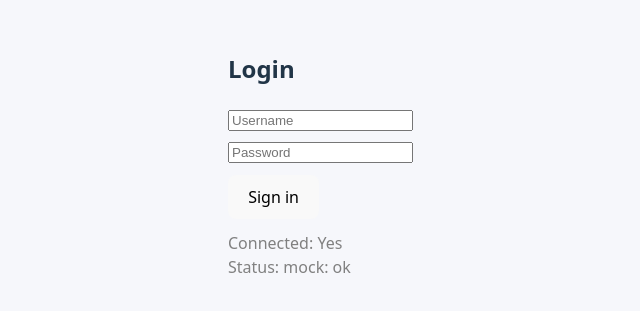
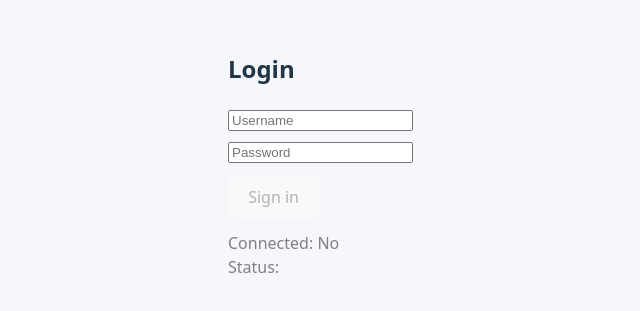
Before and after one commit to bhavikbhagwani/interactive-house, a React app in the folder webbasedclient/frontend/: page / in a window 1280 px wide. Shown: the part 245-556 px from the top of the page, without its empty margins (202-842 px from the left). Built offline with nearby package versions, Linux system fonts and the light colour scheme; no server answers; the HTML template or start-up script is replaced by a standard one.

Commit message:
remove MOCK test setup

```diff
--- a/webbasedclient/frontend/src/App.jsx
+++ b/webbasedclient/frontend/src/App.jsx
@@ -4,35 +4,8 @@ import LoginPage from "./pages/LoginPage";
 import DeviceListPage from "./pages/DeviceListPage";
 import DevicePage from "./pages/DevicePage";
 
-const MOCK = true;
-
 export default function App() {
-   const hc = MOCK
-    ? {
-        view: VIEW.LOGIN, // change between VIEW.LOGIN / VIEW.DEVICES / VIEW.DEVICE to see if it works.
-        connected: true,
-        statusMsg: "mock: ok",
-        login: (u, p) => console.log("login", u, p),
-
-        devices: [
-          { deviceId: "light-1", deviceType: "light" },
-          { deviceId: "door-1", deviceType: "door_lock" },
-
-        ],
-        refreshDevices: () => console.log("refresh devices"),
-        openDevice: (id) => console.log("open device", id),
-
-        selectedDeviceId: "light-1",
-        uiItems: [
-          { type: "button", label: "Turn ON", action: "ON" },
-          { type: "button", label: "Turn OFF", action: "OFF" },
-        ],
-        latestState: { lightOn: false },
-
-        backToDevices: () => console.log("back"),
-        sendAction: (a) => console.log("action", a),
-      }
-    : useHouseClient();
+  const hc = useHouseClient();
 
   if (hc.view === VIEW.LOGIN) {
     return (
```
Also changed, not shown: 2 other files (tests, documents, lock files or other folders).
